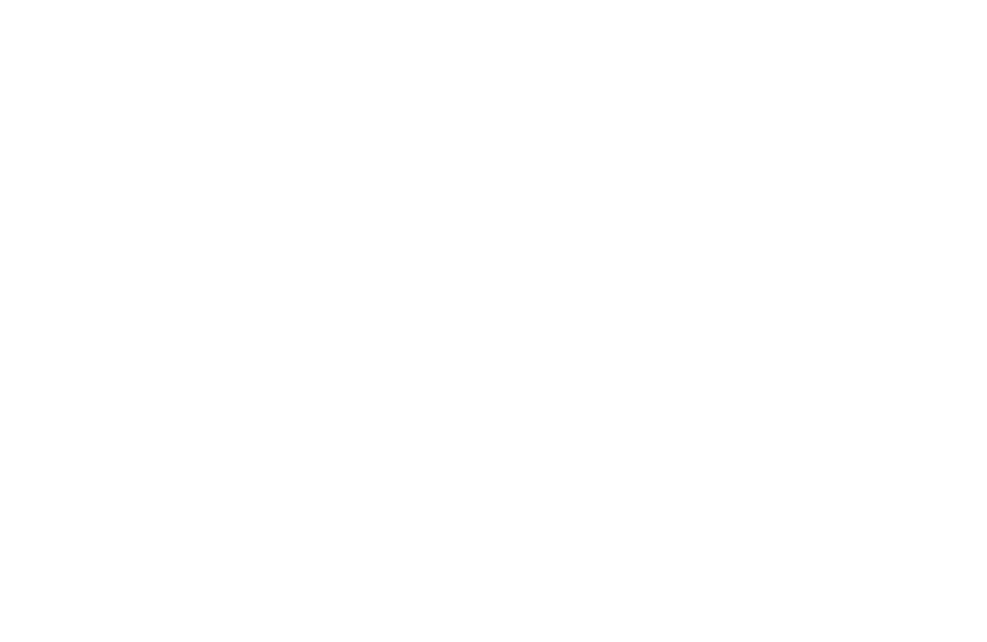
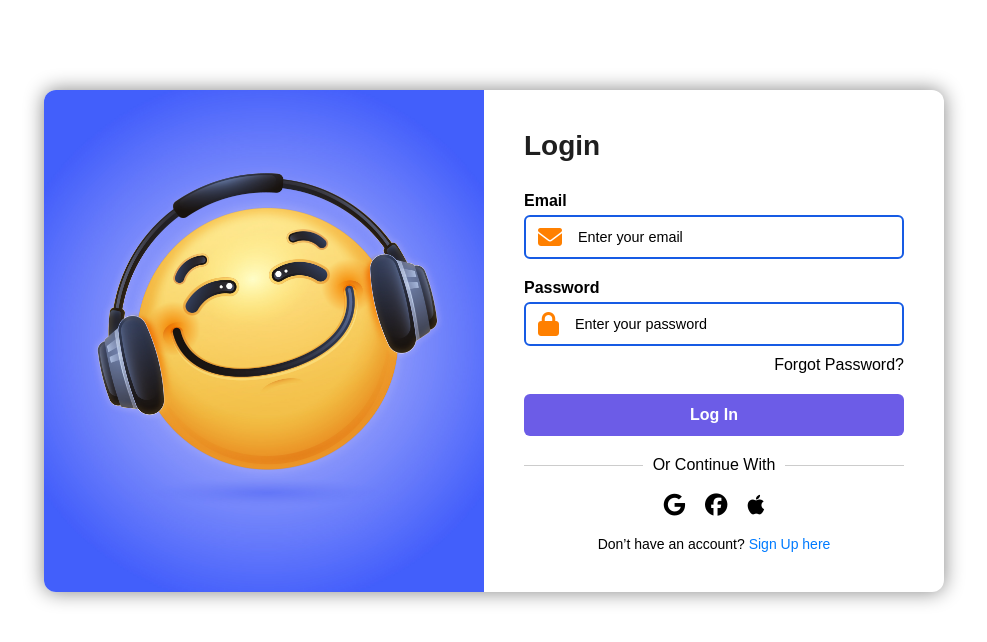
Before and after one commit to Arnel-rah/TypingTest, a website: page login.html in a window 1280 px wide. Shown: the whole page, without its empty margins (146-1133 px from the left). Drawn offline with Linux system fonts and the light colour scheme.

Commit message:
version finale login

```diff
--- a/login.html
+++ b/login.html
@@ -12,3 +12,40 @@
     <link href="https://fonts.googleapis.com/css2?family=Inter:wght@400;600;700&display=swap" rel="stylesheet"/>
   </head>
   <body>
+    <main class="login-page">
+      <div class="container-login">
+        <div class="left"></div>
+        <div class="right">
+          <h2>Login</h2>
+          <form>
+            <label>Email</label>
+            <div class="input-box">
+             <i class="fas fa-envelope"></i>
+              <input type="email" placeholder="Enter your email" required/>
+            </div>
+
+            <label>Password</label>
+            <div class="input-box">
+              <i class="fas fa-lock"></i>
+              <input type="password" placeholder="Enter your password" required/>
+            </div>
+            <a href="#" class="forgot">Forgot Password?</a>
+            <button type="submit" class="login-btn">Log In</button>
+            <div class="divider">
+              <span>Or Continue With</span>
+            </div>
+            <div class="social-icons">
+              <i class="fab fa-google"></i>
+              <i class="fab fa-facebook"></i>
+              <i class="fab fa-apple"></i>
+            </div>
+
+            <p class="signup">
+              Don’t have an account? <a href="#">Sign Up here</a>
+            </p>
+          </form>
+        </div>
+      </div>
+    </main>
+  </body>
+</html>
```
